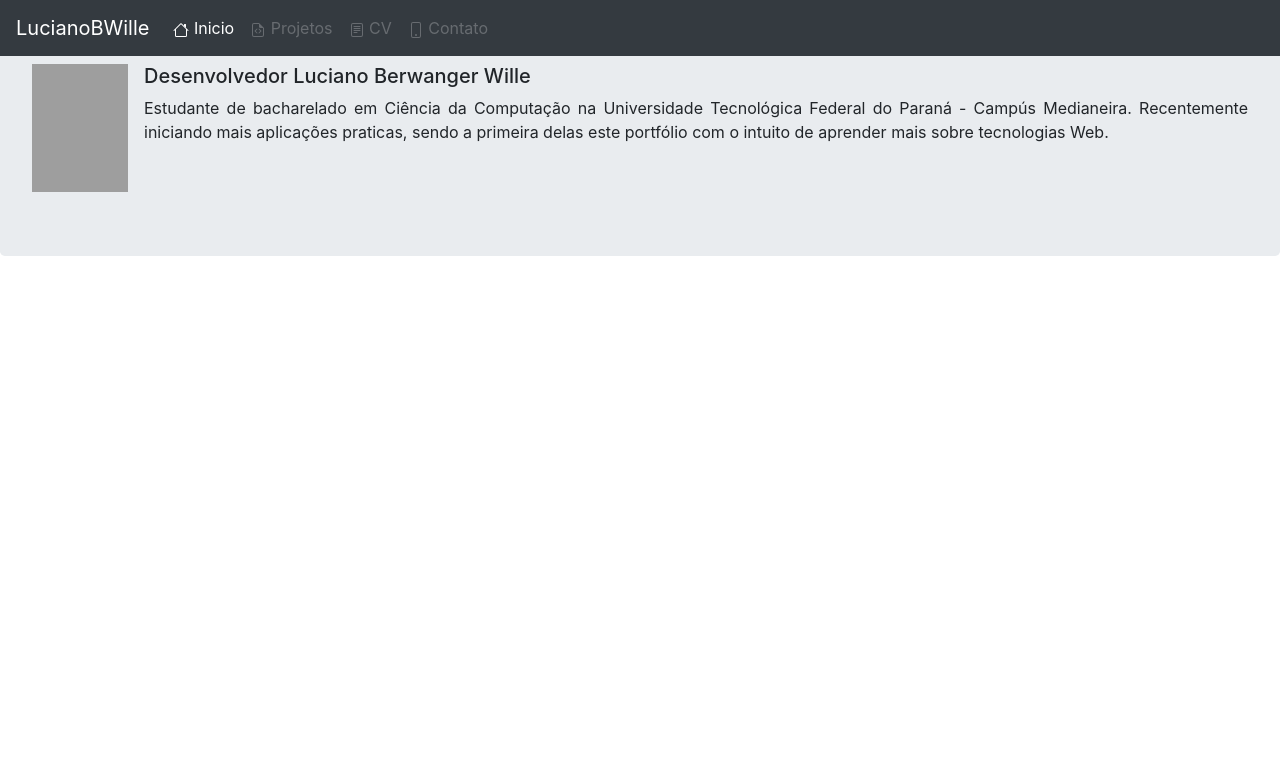
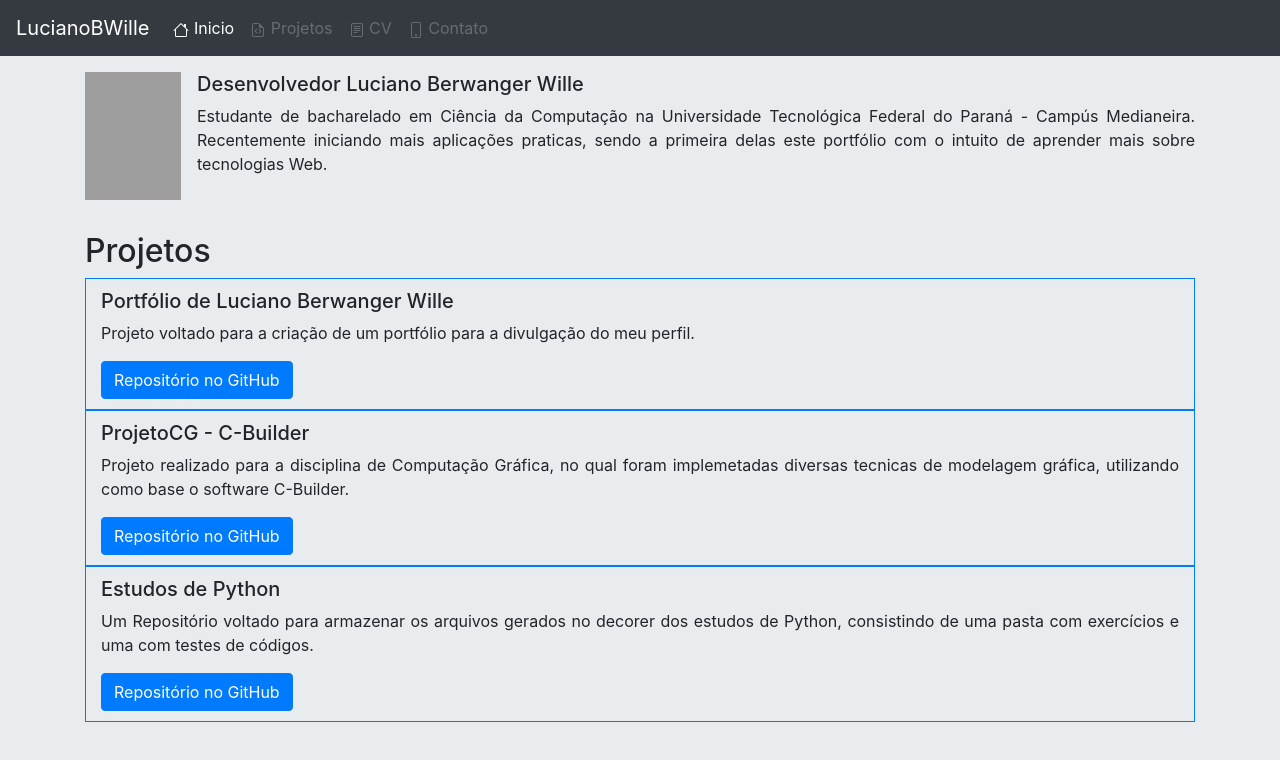
Before and after one commit to LucianoBWille/lucianobwille.github.io, a plain HTML site: page index.html in a window 1280 px wide. Drawn offline with nearby package versions, Linux system fonts and the light colour scheme; grey boxes are pictures that could not be loaded.

Commit message:
Adição de três projetos de exemplo na HomePage

```diff
--- a/index.html
+++ b/index.html
@@ -12,8 +12,8 @@
 
     <script data-ad-client="ca-pub-6783142156306055" async src="https://pagead2.googlesyndication.com/pagead/js/adsbygoogle.js"></script>
   </head>
-  <body>
-    <nav class="navbar navbar-expand-lg navbar-dark bg-dark fixed-top">
+  <body style="background-color: #e9ecef;">
+    <nav class="navbar navbar-expand-lg navbar-dark bg-dark">
         <a class="navbar-brand" href="#">LucianoBWille</a>
         <button class="navbar-toggler" type="button" data-toggle="collapse" data-target="#navbarSupportedContent" aria-controls="navbarSupportedContent" aria-expanded="false" aria-label="Toggle navigation">
           <span class="navbar-toggler-icon"></span>
@@ -62,7 +62,7 @@
         </div>
       </nav>
 
-      <div class="jumbotron">
+      <div class="container" style="padding-top:1rem; padding-bottom:0rem; margin-bottom: 2rem;">
         <div class="media">
           <img src="imagens/fotoPerfil.jpg" class="align-self-center mr-3" alt="Foto de LucianoBWille" width="96px" height="128px">
           <div class="media-body">
@@ -73,7 +73,26 @@
         </div>
       </div>
 
-
+      <div class="container">
+        <h2>
+            Projetos
+        </h2>
+        <div class="container border border-primary">
+            <h5 class="mt-0" style="padding-top: 10px;">Portfólio de Luciano Berwanger Wille</h5>
+            <p class="text-justify">Projeto voltado para a criação de um portfólio para a divulgação do meu perfil.</p>
+            <a href="https://github.com/LucianoBWille/lucianobwille.github.io" class="btn btn-primary" style="margin-bottom: 10px;">Repositório no GitHub</a>
+        </div>
+        <div class="container border border-primary">
+            <h5 class="mt-0" style="padding-top: 10px;">ProjetoCG - C-Builder</h5>
+            <p class="text-justify">Projeto realizado para a disciplina de Computação Gráfica, no qual foram implemetadas diversas tecnicas de modelagem gráfica, utilizando como base o software C-Builder.</p>
+            <a href="https://github.com/LucianoBWille/ProjetoCG_C-Builder" class="btn btn-primary" style="margin-bottom: 10px;">Repositório no GitHub</a>
+        </div>
+        <div class="container border border-primary">
+            <h5 class="mt-0" style="padding-top: 10px;">Estudos de Python</h5>
+            <p class="text-justify">Um Repositório voltado para armazenar os arquivos gerados no decorer dos estudos de Python, consistindo de uma pasta com exercícios e uma com testes de códigos.</p>
+            <a href="https://github.com/LucianoBWille/Estudos_de_Python" class="btn btn-primary" style="margin-bottom: 10px;">Repositório no GitHub</a>
+        </div>
+      </div>
 
     <!-- Optional JavaScript -->
     <!-- jQuery first, then Popper.js, then Bootstrap JS -->
```
